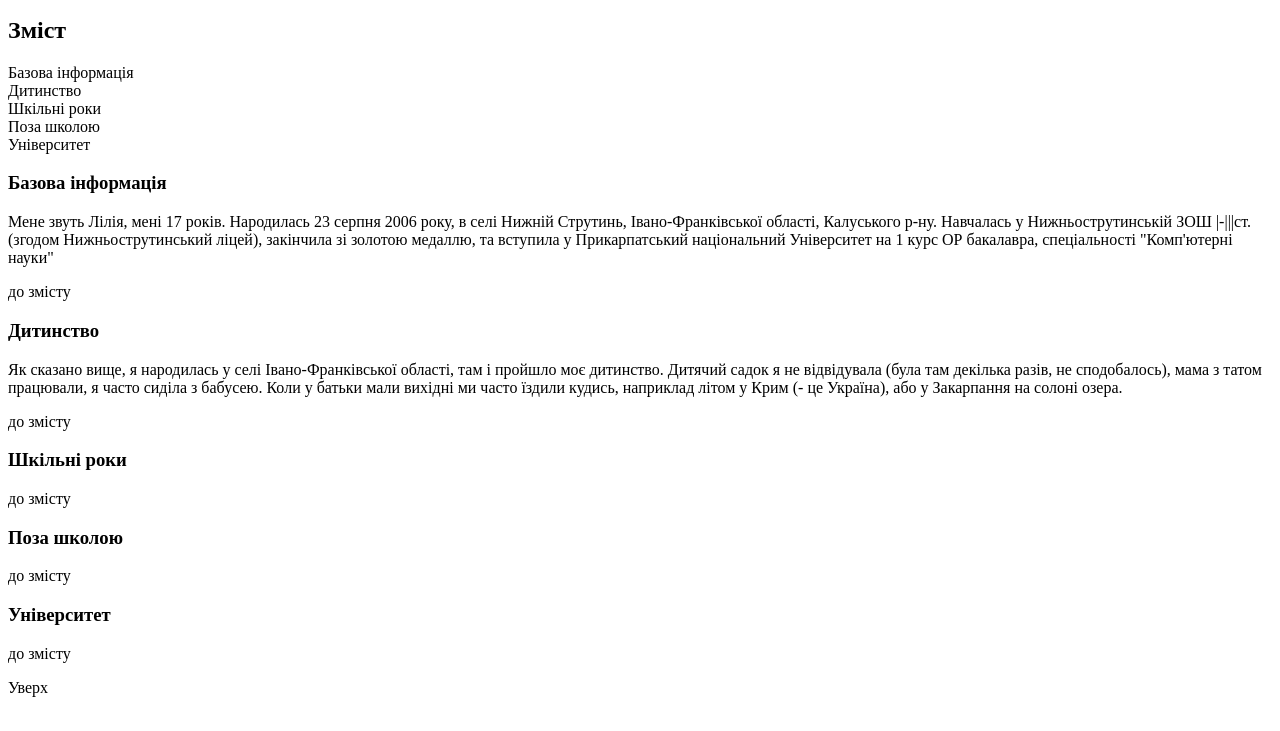
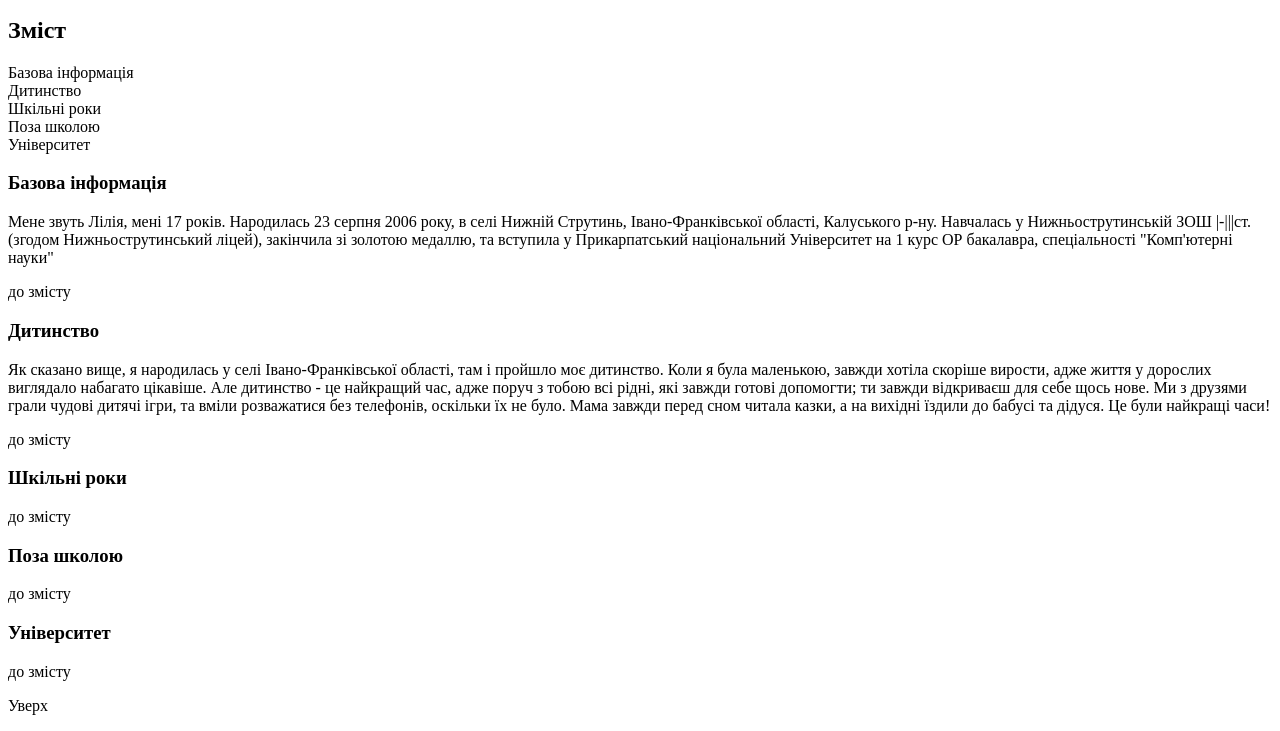
Before and after one commit to leliiaaa/practical, a plain HTML site: page practical/biography.html in a window 1280 px wide. Shown: the part 101-832 px from the top of the page. Drawn offline with Linux system fonts and the light colour scheme.

Commit message:
практична 1

```diff
--- a/practical/biography.html
+++ b/practical/biography.html
@@ -27,8 +27,11 @@
 
     <h3>Дитинство</h3>
     <p>Як сказано вище, я народилась у селі Івано-Франківської області, там і пройшло моє дитинство.
-Дитячий садок я не відвідувала (була там декілька разів, не сподобалось), мама з татом працювали, я часто сиділа з бабусею.
-Коли у батьки мали вихідні ми часто їздили кудись, наприклад літом у Крим (- це Україна), або у Закарпання на солоні озера. </p>
+Коли я була маленькою, завжди хотіла скоріше вирости, адже життя у дорослих виглядало набагато цікавіше.
+Але дитинство - це найкращий час, адже поруч з тобою всі рідні, які завжди готові допомогти; ти завжди відкриваєш для себе
+щось нове. Ми з друзями грали чудові дитячі ігри, та вміли розважатися без телефонів, оскільки їх не було. Мама завжди перед
+сном читала казки, а на вихідні їздили до бабусі та дідуся.
+Це були найкращі часи! </p>
 
     <p>до змісту</p>
 
```
